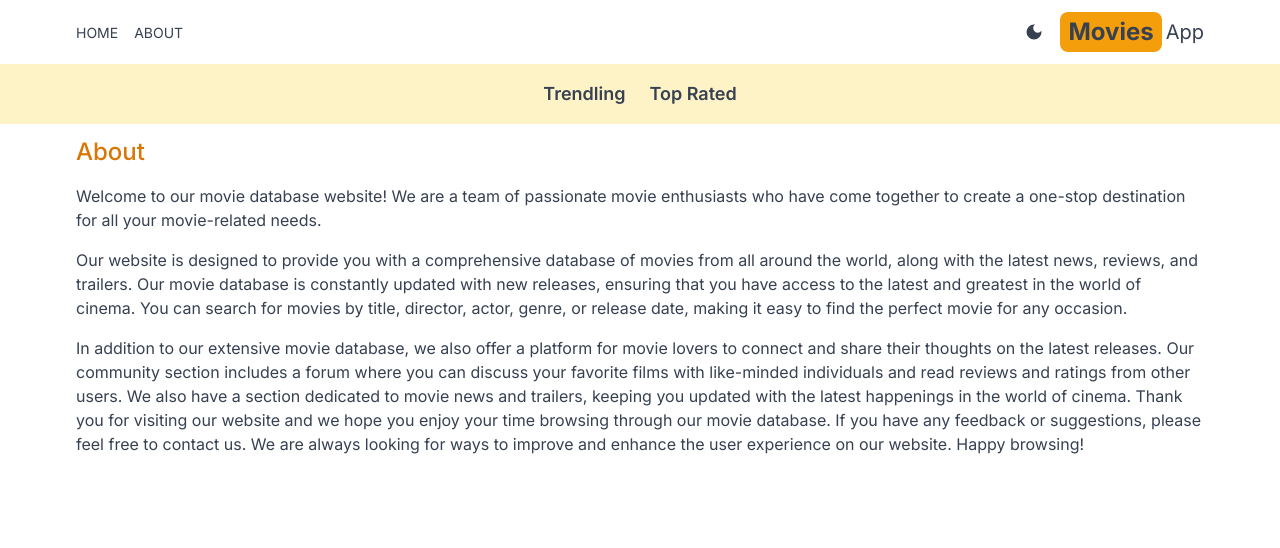
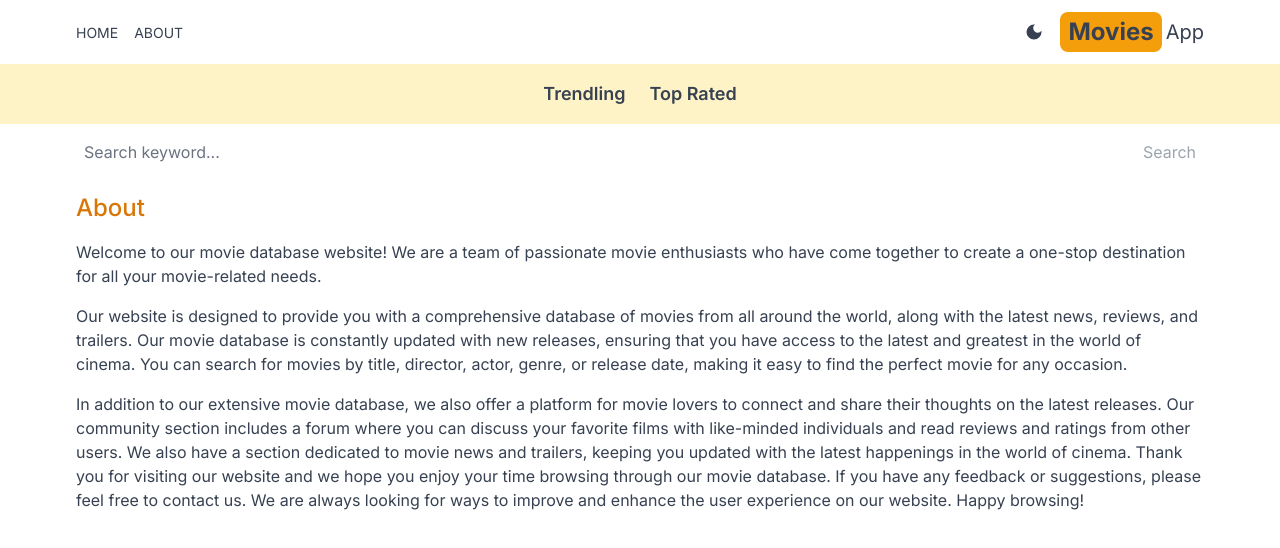
Before and after one commit to yasmen-ahmed/Movies-App, a Next.js app: page /about in a window 1280 px wide. Shown: the top 548 px of the page. Built offline with nearby package versions, Linux system fonts and the light colour scheme.

Commit message:
add search

```diff
--- a/src/app/layout.js
+++ b/src/app/layout.js
@@ -3,6 +3,7 @@ import "./globals.css";
 import Header from "@/components/Header";
 import Providers from "./Providers";
 import Navbar from "@/components/Navbar";
+import SearchBox from "@/components/SearchBox";
 
 const inter = Inter({ subsets: ["latin"] });
 
@@ -19,6 +20,7 @@ export default function RootLayout({ children }) {
 
         <Header/>
        < Navbar/>
+       <SearchBox/>
         {children}
 
         </Providers>
--- /dev/null
+++ b/src/app/search/[searchTerm]/page.jsx
@@ -0,0 +1,21 @@
+import React from 'react'
+import Results from '@/components/Results'
+
+export default async function SearchPage({params}) {
+    const searchTerm = params.searchTerm
+
+    const res= await fetch (`https://api.themoviedb.org/3/search/movie?api_key=${process.env.API_KEY}&query=${searchTerm}&language=en-US&page=1&include_adult=false`)
+
+const data = await res.json()
+const results = data.results;
+
+
+  return (
+    <div>
+         {results &&
+        results.length ===
+        <h1 className='text-center pt-6'>No results found</h1>}
+       {  results &&   <Results results={results}/>}
+    </div>
+  )
+}
--- /dev/null
+++ b/src/components/SearchBox.jsx
@@ -0,0 +1,26 @@
+'use client'
+import React, { useState } from 'react'
+import {useRouter} from 'next/navigation'
+
+export default function SearchBox() {
+const [search,setSearch]=useState('')
+
+const router = useRouter()
+
+const handelSubmit=(e)=>{
+  e.preventDefault()
+  router.push(`/search/${search}`)
+
+}
+
+  return (
+  <form action="" className='flex justify-between px-5 max-w-6xl mx-auto' onSubmit={handelSubmit}>
+    <input type="text" placeholder='Search keyword...'
+     className='w-full h-14 rounded-md placeholder-gray-500 outline-none bg-transparent flex-1'
+     value={search}
+     onChange={(e)=>setSearch(e.target.value)}
+     />
+     <button className='text-amber-600 disabled:text-gray-400' disabled={!search}>Search</button>
+  </form>
+  )
+}
```
